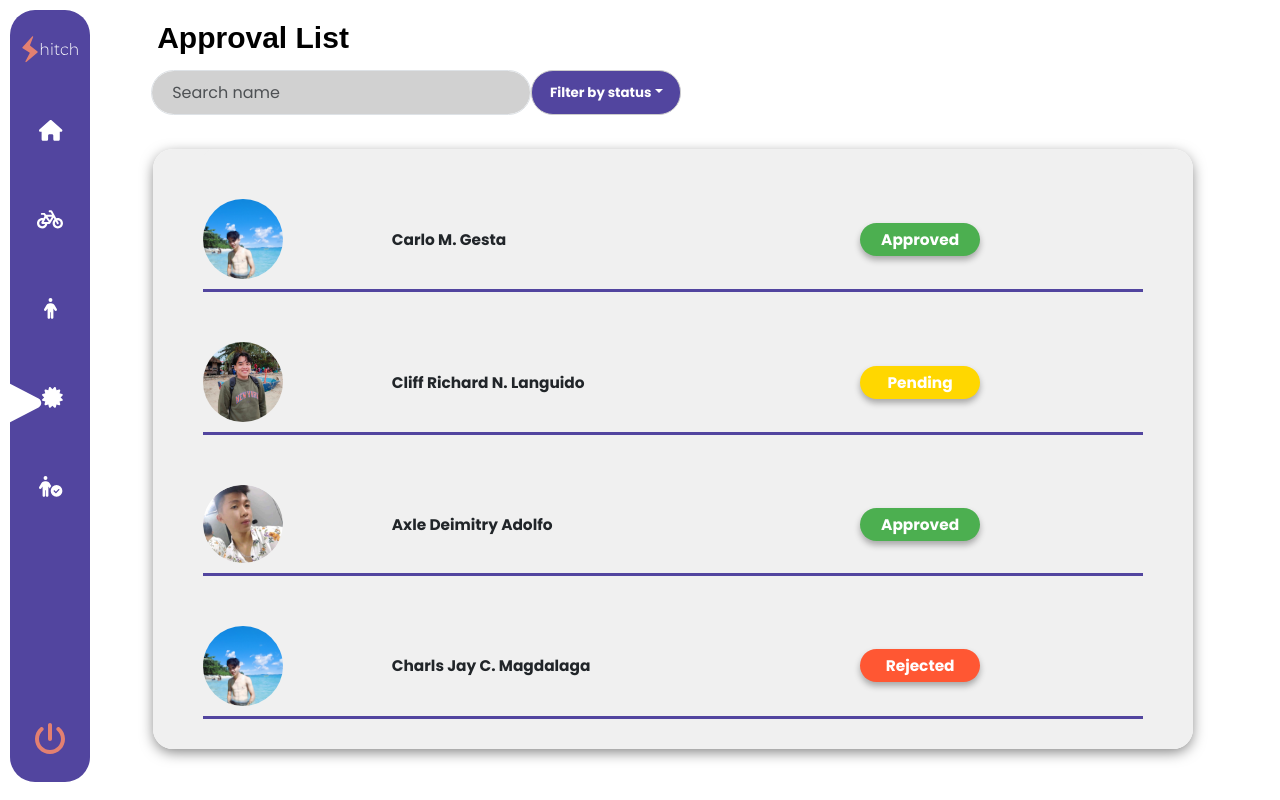
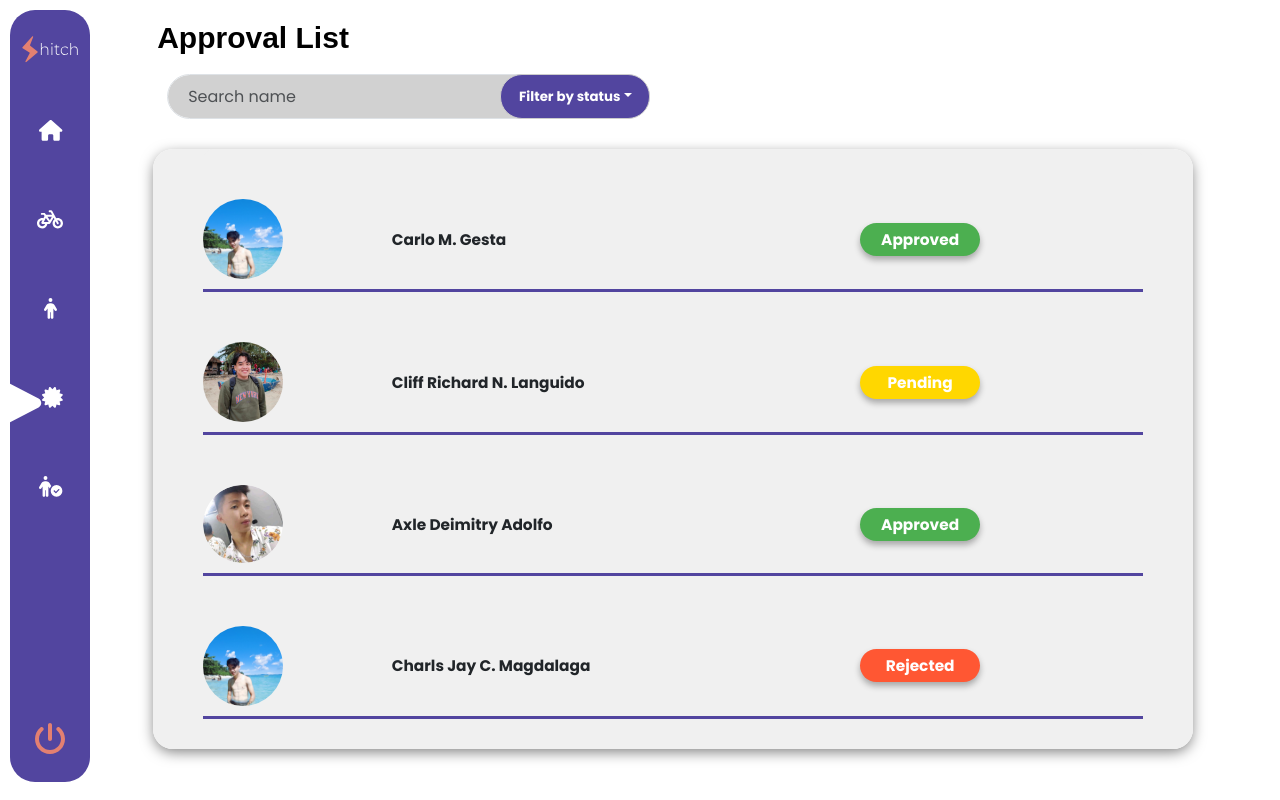
Before and after one commit to wingled22/pagyeonjaFrontEnd, a React (Vite) app: page /rider-approval in a window 1280 px wide. Built offline with nearby package versions, Linux system fonts and the light colour scheme.

Commit message:
something wrong

```diff
--- a/src/components/RiderApproval/RiderApprovalSearchAndFilter.jsx
+++ b/src/components/RiderApproval/RiderApprovalSearchAndFilter.jsx
@@ -8,26 +8,26 @@ import {
   Col,
 } from "reactstrap";
 
-const RiderApprovalSearchFilter = () => {
+const RiderApprovalSearchFilter = ({onSearch }) => {
 
   const StatusData = [
     { id: 55, status: "Pending" },
     { id: 56, status: "Approved" },
     { id: 57, status: "Rejected" },
   ];
-
+  const handleSearch = (event) => {
+    onSearch(event.target.value.toLowerCase());
+  };
   return (
     <>
-
-   <Col xs={8} sm={7} md={5} lg={4} xl={5} className="ms-md-4">
-      <input
-        type="text"
-        className="form-control search-field  "
-        placeholder="Search name"
-      />
-
-   </Col>
-
+    <Col xs={8} sm={5} md={5} lg={4} xl={5} className="ms-md-4">
+        <input
+          type="text"
+          className="form-control search-field"
+          placeholder="Search name"
+          onChange={handleSearch}
+        />
+      </Col>
    <Col xs={4} sm={5} md={6} lg={4} xl={4}>
       <UncontrolledDropdown>
         <DropdownToggle
--- a/src/components/RiderApproval/Rider_Approval_Table.jsx
+++ b/src/components/RiderApproval/Rider_Approval_Table.jsx
@@ -1,74 +1,72 @@
-import React from "react";
-import {Button, Table } from "reactstrap";
-import "../../assets/css/RiderApproval/RiderApprovalDashboard.css";
-import Badge from "./Badge";
+import React, { useState } from 'react';
+import { Col, Row } from 'reactstrap'; // Import Col from reactstrap
+import Badge from './Badge'; // Import Badge component
 import images1 from '../../assets/image/carlo.jpg';
 import images2 from '../../assets/image/cliff.jpg';
 import images3 from '../../assets/image/cs3.png';
+import RiderApprovalSearchFilter from './RiderApprovalSearchAndFilter';
 
-
-
-const Rider_Approval_TablePage = ({text, color, changeUserID }) => {
+const Rider_Approval_TablePage = ({ text, color, changeUserID }) => {
   const data = [
     { id: 111, imageSrc: images1, name: "Carlo M. Gesta", status: "Approved" },
     { id: 22, imageSrc: images2, name: "Cliff Richard N. Languido", status: "Pending" },
     { id: 333, imageSrc: images3, name: "Axle Deimitry Adolfo", status: "Approved" },
-    { id: 32, imageSrc: images1,name: "Charls Jay C. Magdalaga", status: "Rejected" },
-    { id: 34, imageSrc: images2,name: "Client", status: "Approved" },
-    { id: 35,imageSrc: images3, name: "Dawn Keith", status: "Approved" },
-    { id: 14, imageSrc: images1,name: "John", status: "Pending" },
-    { id: 223, imageSrc: images2,name: "Jane", status: "Approved" },
-    { id: 335,imageSrc: images3, name: "Bob", status: "Rejected" },
-    { id: 37, imageSrc: images1,name: "Bob", status: "Approved" },
-    { id: 38, imageSrc: images2,name: "Bob", status: "Approved" },
-    { id: 39, imageSrc: images3,name: "Bob", status: "Approved" },
-    { id: 16, imageSrc: images1,name: "John", status: "Pending" },
-    { id: 28, imageSrc: images2,name: "Jane", status: "Approved" },
-    { id: 396,imageSrc: images3, name: "Bob", status: "Rejected" },
-    { id: 30, imageSrc: images1,name: "Bob", status: "Approved" },
-    { id: 345324,imageSrc: images2, name: "Bob", status: "Pending" },
-    { id: 32342,imageSrc: images3, name: "Bob", status: "Approved" },
-
+    { id: 32, imageSrc: images1, name: "Charls Jay C. Magdalaga", status: "Rejected" },
+    { id: 34, imageSrc: images2, name: "Client", status: "Approved" },
+    { id: 35, imageSrc: images3, name: "Dawn Keith", status: "Approved" },
+    { id: 14, imageSrc: images1, name: "John", status: "Pending" },
+    { id: 223, imageSrc: images2, name: "Jane", status: "Approved" },
+    { id: 335, imageSrc: images3, name: "Bob", status: "Rejected" },
+    { id: 37, imageSrc: images1, name: "Bob", status: "Approved" },
+    { id: 38, imageSrc: images2, name: "Bob", status: "Approved" },
+    { id: 39, imageSrc: images3, name: "Bob", status: "Approved" },
+    { id: 16, imageSrc: images1, name: "John", status: "Pending" },
+    { id: 28, imageSrc: images2, name: "Jane", status: "Approved" },
+    { id: 396, imageSrc: images3, name: "Bob", status: "Rejected" },
+    { id: 30, imageSrc: images1, name: "Bob", status: "Approved" },
+    { id: 345324, imageSrc: images2, name: "Bob", status: "Pending" },
+    { id: 32342, imageSrc: images3, name: "Bob", status: "Approved" },
   ];
 
-  const callChangeUserID = (id) =>
-  {
+  const callChangeUserID = (id) => {
     changeUserID(id);
   }
 
+  const [searchTerm, setSearchTerm] = useState('');
 
+  const handleSearch = (value) => {
+    setSearchTerm(value);
+  };
 
+  const filteredData = data.filter(item =>
+    item.name.toLowerCase().includes(searchTerm) ||
+    item.status.toLowerCase().includes(searchTerm)
+  );
   return (
+    <>
+   <Row>
+   <RiderApprovalSearchFilter onSearch={handleSearch} />
+   </Row>
     <div className="rider-approval-table-container">
       <table className="table-in">
-
         <tbody>
-
-
-          {data.map((item) => (
-
-
-
-            <tr key={item.id} onClick={() => {callChangeUserID(item.id)}}>
-
-
-
+          {filteredData.map((item) => (
+            <tr key={item.id} onClick={() => { callChangeUserID(item.id) }}>
               <td className="td-style">
-              <img src={item.imageSrc}  className="rider-table-image"/>
+                <img src={item.imageSrc} className="rider-table-image"/>
               </td>
               <td className="td-style">{item.name}</td>
               <td className="td-style">
                 <Badge text={item.status} />
-
               </td>
             </tr>
           ))}
         </tbody>
       </table>
     </div>
+    </>
+
   );
-
-
 };
 
 export default Rider_Approval_TablePage;
--- a/src/routes/RiderApprovalPage.jsx
+++ b/src/routes/RiderApprovalPage.jsx
@@ -25,14 +25,6 @@ const RiderApprovalDashboard = () => {
   return (
     <>
       <div className="text-wrapper">Approval List</div>
-
-      <Row>
-
-
-        <RiderApprovalSearchFilter/>
-
-
-      </Row>
 
       <Row
         className="mt-xs-1 mt-lg-1 mt-sm-1 mt-md-1 mt-xl-1 ms-sm-1"
```
